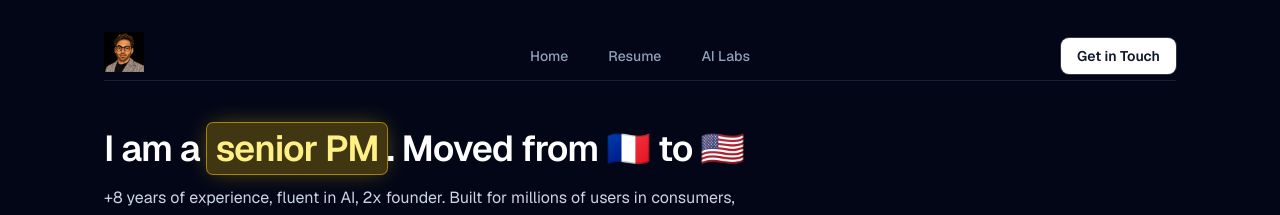
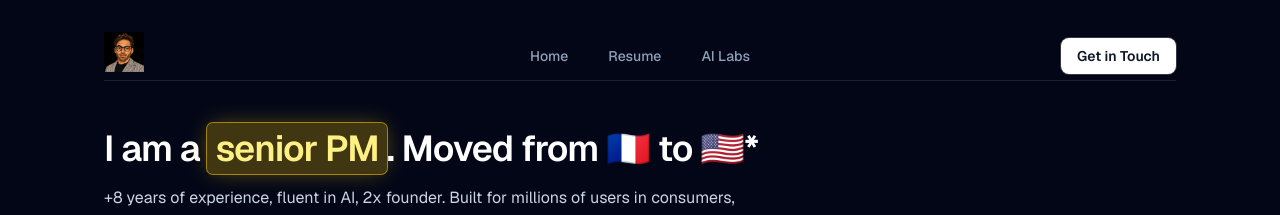
Before and after one commit to nathanhirsch/vitrine, a Next.js app: page /resume in a window 1280 px wide. Shown: the top 215 px of the page. Built offline with nearby package versions, Linux system fonts and the light colour scheme.

Commit message:
Add asterisk next to US flag to reference work authorisation footnote

```diff
--- a/src/app/resume/page.tsx
+++ b/src/app/resume/page.tsx
@@ -16,7 +16,7 @@ export default function ResumePage() {
           <span className="rounded-md bg-yellow-400/25 px-2 py-0.5 font-semibold text-yellow-200 shadow-[0_0_24px_-4px_rgba(250,204,21,0.45)] ring-1 ring-yellow-400/60">
             senior PM
           </span>
-          . Moved from 🇫🇷 to 🇺🇸
+          . Moved from 🇫🇷 to 🇺🇸*
         </h1>
         <p className="max-w-2xl text-base leading-relaxed text-slate-300">
           +8 years of experience, fluent in AI, 2x founder. Built for millions of users in consumers, SaaS and Web3.
```
